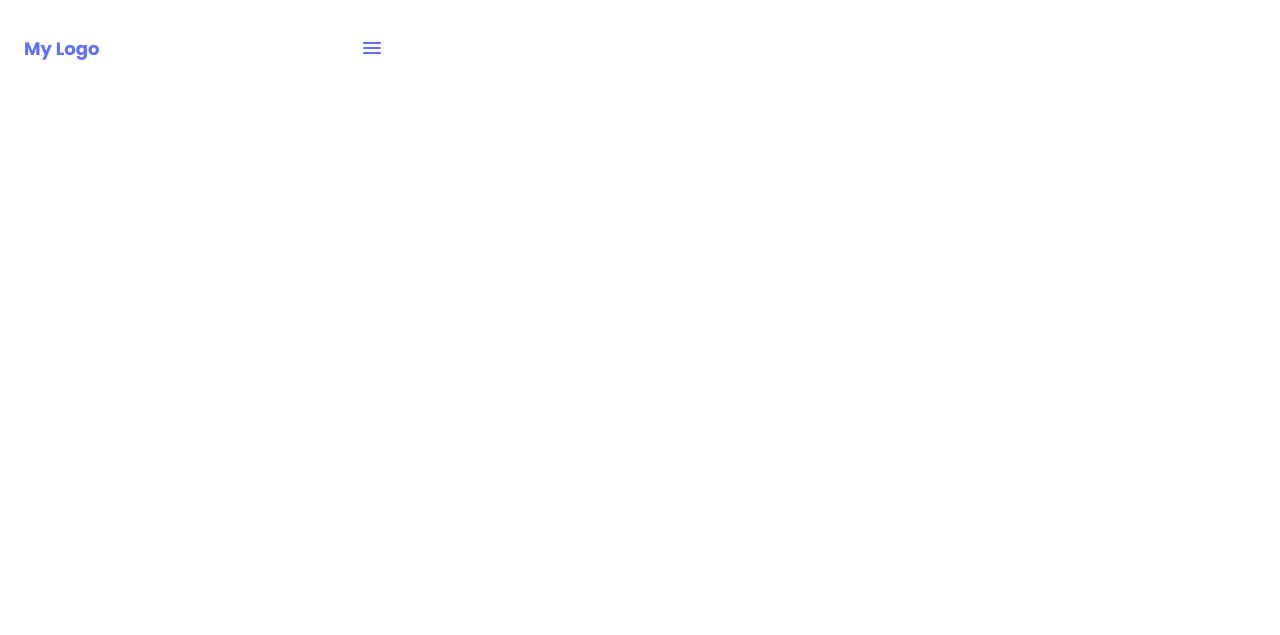
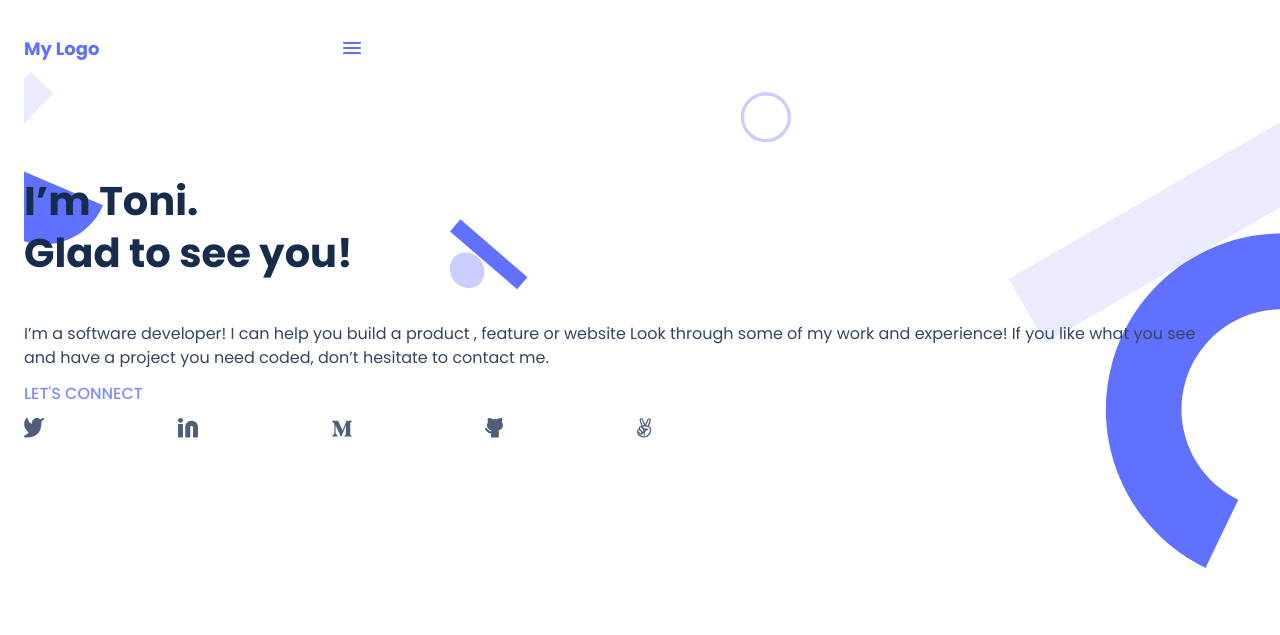
Before and after one commit to mutonic/Portfolio_M2, a website: page index.html in a window 1280 px wide. Drawn offline with Linux system fonts and the light colour scheme.

Commit message:
Add hero section and css of it

```diff
--- a/assets/CSS/style.css
+++ b/assets/CSS/style.css
@@ -1,6 +1,9 @@
 :root {
   --background-color-document: #fff;
   --logo-color: #6070ff;
+  --hero-color: #172b4d;
+  --hero-paragraph-color: #344563;
+  --hero-social-color: #7f8cff;
 }
 
 
@@ -67,7 +70,7 @@ nav ul a{
   width: 20px;
   height: 17px;
   border: none;
-  margin-left: 200%;
+  margin-left: 100%;
   background: none;
 }
 
@@ -75,3 +78,59 @@ nav ul a{
   justify-content: center;
   align-items: center;
 }
+
+.hero {
+  background: url(../images/header-shapes\ mobile.svg) no-repeat;
+  background-position: top;
+  background-size: cover;
+  height: 70vh;
+  position: absolute;
+}
+
+.hero-title {
+  margin-top: 80px;
+  width: 100%;
+  height: 150px;
+  display: flex;
+  align-items: center;
+}
+
+.hero-title h2 {
+  font-size: 40px;
+  font-weight: 700;
+  line-height: 52px;
+  align-items: center;
+  color: var(--hero-color);
+  padding-right: 24px;
+}
+
+.hero-paragraph {
+  font-size: 16px;
+  font-weight: 400;
+  line-height: 24px;
+  width: 100%;
+  color: var(--hero-paragraph-color);
+  margin-top: 20px;
+  width: 95%;
+}
+
+.hero-social {
+  margin-top: 12px;
+}
+
+.hero-social h3{
+  display: flex;
+  font-size: 16px;
+  font-weight: 500;
+  line-height: 24px;
+  color: var(--hero-social-color);
+}
+
+.social-icons {
+  display: flex;
+  align-items: center;
+  justify-content: space-between;
+  height: 20px;
+  width: 50%;
+  margin-top: 15px;
+}
--- a/index.html
+++ b/index.html
@@ -29,6 +29,28 @@
         </nav>
       </div>
     </header>
+    <section class="hero">
+      <div class="hero-title">
+        <h2>
+          I’m Toni. <br> Glad to see you!
+        </h2>
+      </div>
+      <div class="hero-paragraph">
+        <p>
+          I’m a software developer! I can help you build a product , feature or website Look through some of my work and experience! If you like what you see and have a project you need coded, don’t hesitate to contact me.
+        </p>
+      </div>
+      <div class="hero-social">
+        <h3>LET'S CONNECT</h3>
+      </div>
+      <div class="social-icons">
+        <a href=""><img src="./assets/images/twitter.svg" alt=""></a>
+        <a href=""><img src="./assets/images/Linkedin.svg" alt=""></a>
+        <a href=""><img src="./assets/images/medium.svg" alt=""></a>
+        <a href=""><img src="./assets/images/github.svg" alt=""></a>
+        <a href=""><img src="./assets/images/angelist.svg" alt=""></a>
+      </div>
+    </section>
   </div>
 </body>
 </html>
```
Also changed, not shown: assets/images/Linkedin.svg (added), assets/images/angelist.svg (added), assets/images/github.svg (added), assets/images/header-shapes mobile.svg (added), assets/images/medium.svg (added), assets/images/twitter.svg (added).
